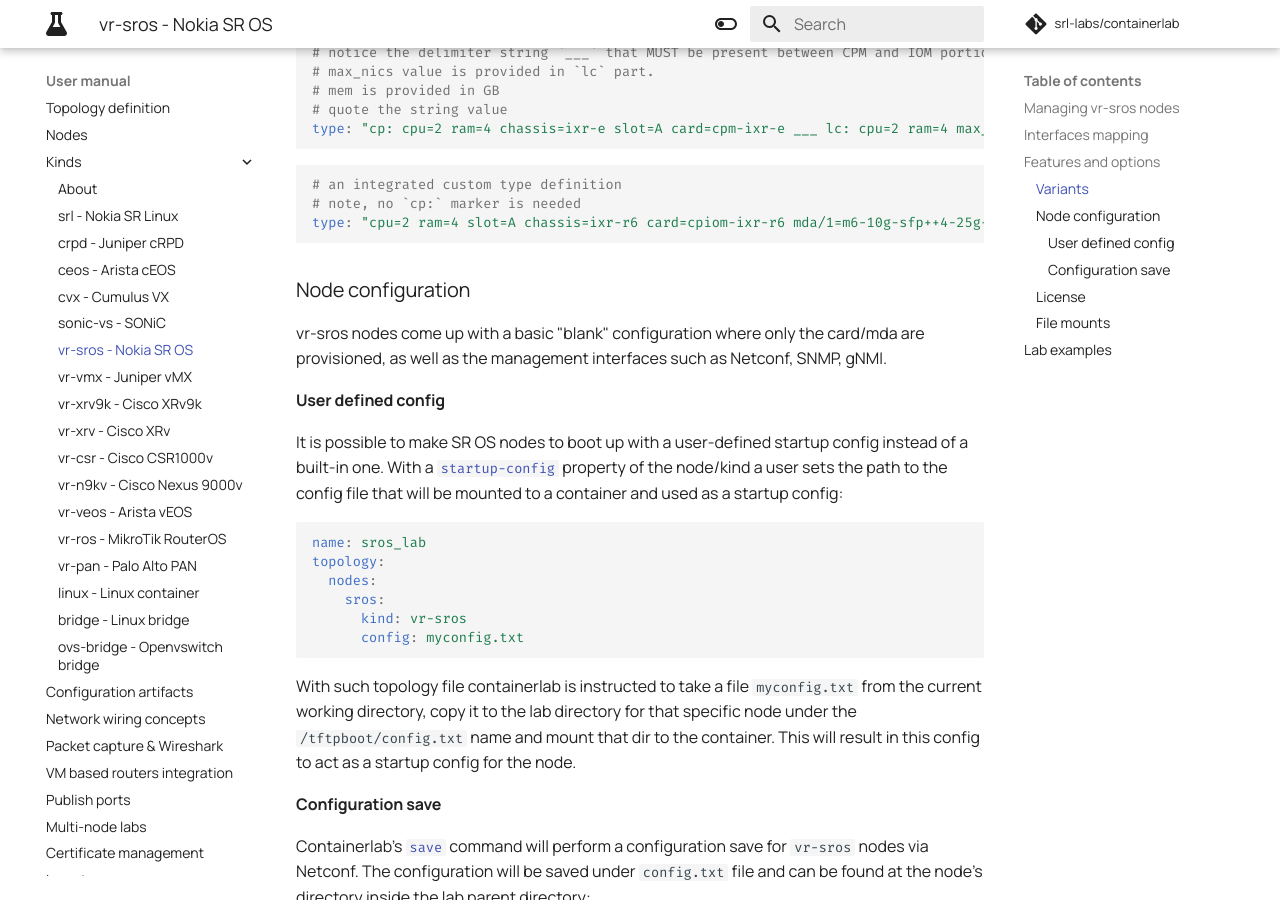
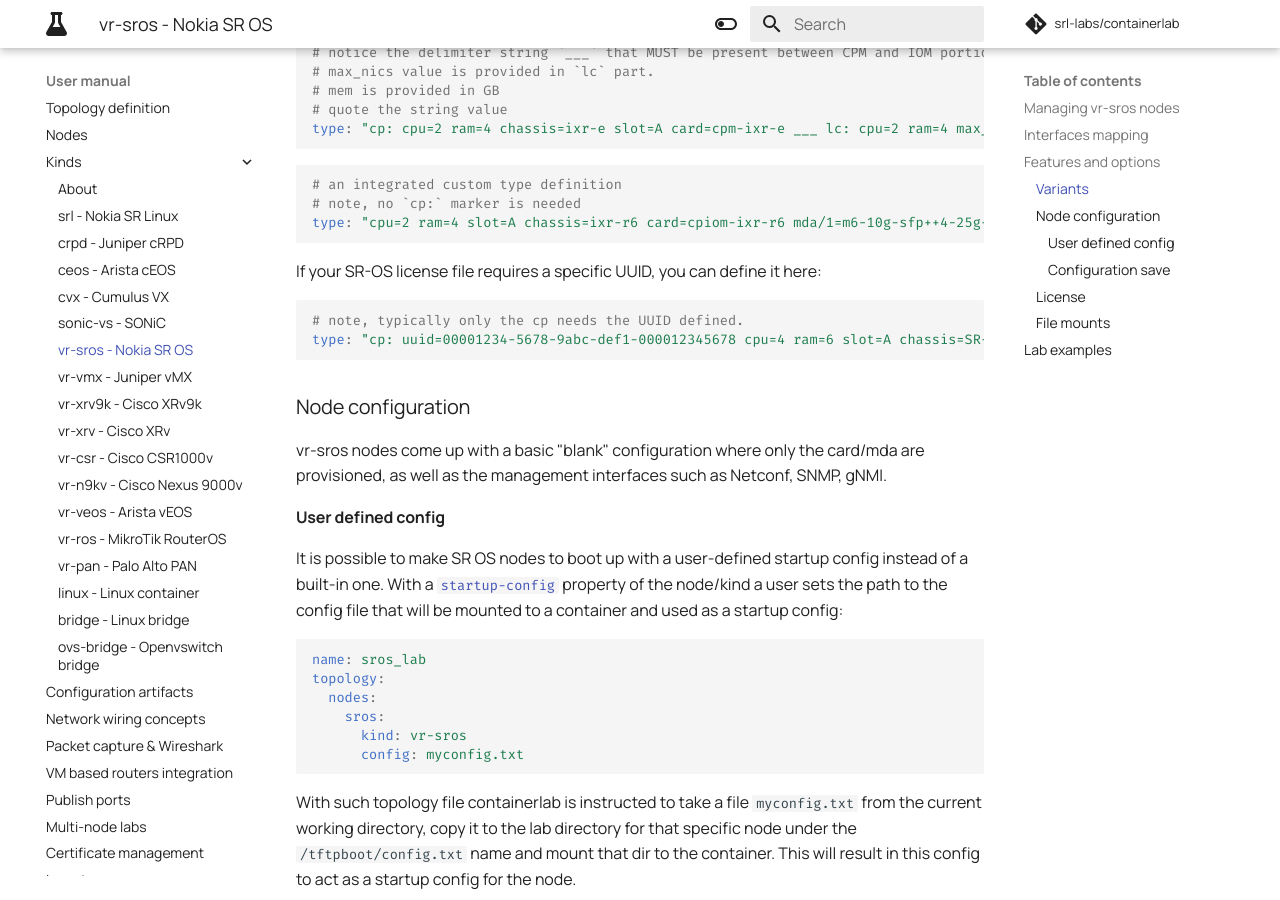
Before and after one commit to srl-labs/containerlab, an MkDocs documentation site: the page built from docs/manual/kinds/vr-sros.md, in a window 1280 px wide and 900 px high, scrolled down 1949 px. Built offline with MkDocs 1.6.1 and Material for MkDocs 9.7.7, drawn with Linux system fonts in a browser that asks for light colours; comment, search, counter and statistics services are not loaded.

Commit message:
chore: Added a line about UUIDs

````diff
--- a/docs/manual/kinds/vr-sros.md
+++ b/docs/manual/kinds/vr-sros.md
@@ -98,6 +98,13 @@ type: "cp: cpu=2 ram=4 chassis=ixr-e slot=A card=cpm-ixr-e ___ lc: cpu=2 ram=4 m
 type: "cpu=2 ram=4 slot=A chassis=ixr-r6 card=cpiom-ixr-r6 mda/1=m6-10g-sfp++4-25g-sfp28"
 ```
 
+If your SR-OS license file requires a specific UUID, you can define it here:
+
+```yaml
+# note, typically only the cp needs the UUID defined.
+type: "cp: uuid=00001234-5678-9abc-def1-000012345678 cpu=4 ram=6 slot=A chassis=SR-12 card=cpm5 ___ lc: cpu=4 ram=6 max_nics=36 slot=1 chassis=SR-12 card=iom3-xp-c mda/1=m10-1gb+1-10gb"
+```
+
 ### Node configuration
 vr-sros nodes come up with a basic "blank" configuration where only the card/mda are provisioned, as well as the management interfaces such as Netconf, SNMP, gNMI.
 
````
